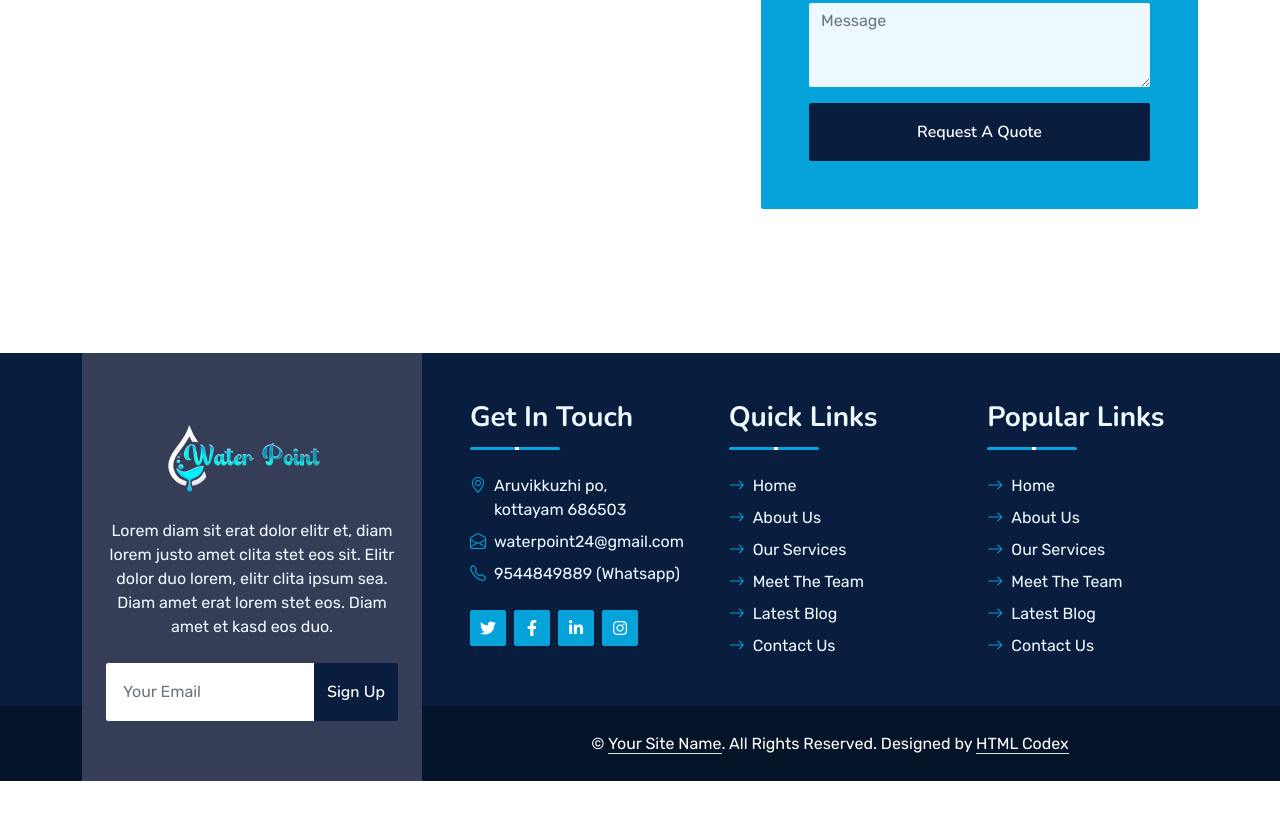
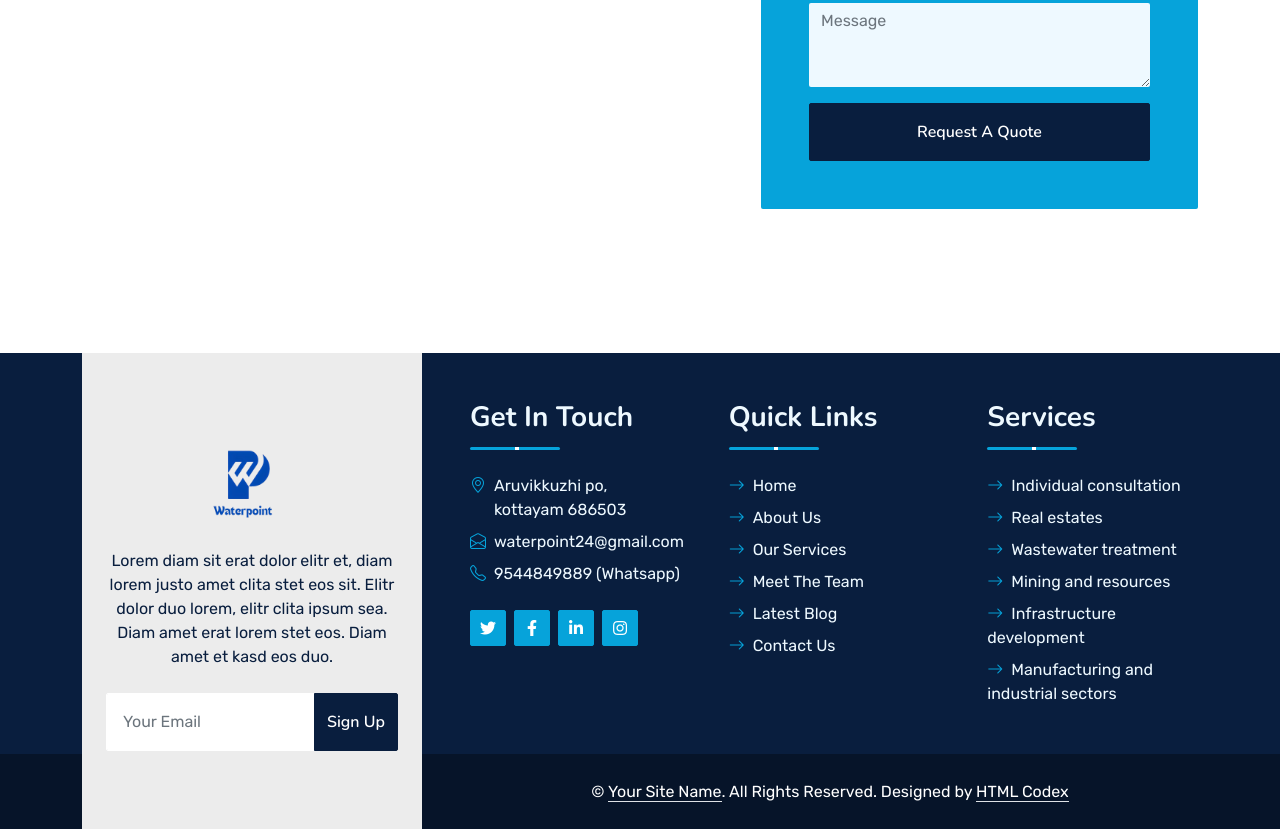
Before and after one commit to vinu-ux/spectra, a plain HTML site: page index.html in a window 1280 px wide. Shown: the part 2949-3778 px from the top of the page. Before the commit the page ends 3730 px from the top, so only its background shows below. Drawn offline with nearby package versions, Linux system fonts and the light colour scheme.

Commit message:
index footer alignment started

```diff
--- a/index.html
+++ b/index.html
@@ -3,7 +3,7 @@
 
 <head>
     <meta charset="utf-8">
-    <title>Startup - Startup Website Template</title>
+    <title>Water Point</title>
     <meta content="width=device-width, initial-scale=1.0" name="viewport">
     <meta content="Free HTML Templates" name="keywords">
     <meta content="Free HTML Templates" name="description">
@@ -342,11 +342,11 @@
         <div class="container">
             <div class="row gx-5">
                 <div class="col-lg-4 col-md-6 footer-about">
-                    <div class="d-flex flex-column align-items-center justify-content-center text-center h-100 p-4" style="background-color: #353d57;">
+                    <div class="d-flex flex-column align-items-center justify-content-center text-center h-100 p-4" style="background-color: #ececec;">
                         <a href="index.html" class="navbar-brand">
-                <img style="height: 5rem; width: 100%;" src="./img/image.png" alt="">
+                <img style="height: 5.8rem; width: 100%;" src="./img/bg1.png" alt="">
                         </a>
-                        <p class="mt-3 mb-4">Lorem diam sit erat dolor elitr et, diam lorem justo amet clita stet eos sit. Elitr dolor duo lorem, elitr clita ipsum sea. Diam amet erat lorem stet eos. Diam amet et kasd eos duo.</p>
+                        <p class="text-dark mt-3 mb-4">Lorem diam sit erat dolor elitr et, diam lorem justo amet clita stet eos sit. Elitr dolor duo lorem, elitr clita ipsum sea. Diam amet erat lorem stet eos. Diam amet et kasd eos duo.</p>
                         <form action="">
                             <div class="input-group">
                                 <input type="text" class="form-control border-white p-3" placeholder="Your Email">
@@ -395,15 +395,15 @@
                         </div>
                         <div class="col-lg-4 col-md-12 pt-0 pt-lg-5 mb-5">
                             <div class="section-title section-title-sm position-relative pb-3 mb-4">
-                                <h3 class="text-light mb-0">Popular Links</h3>
+                                <h3 class="text-light mb-0">Services</h3>
                             </div>
                             <div class="link-animated d-flex flex-column justify-content-start">
-                                <a class="text-light mb-2" href="#"><i class="bi bi-arrow-right text-primary me-2"></i>Home</a>
-                                <a class="text-light mb-2" href="#"><i class="bi bi-arrow-right text-primary me-2"></i>About Us</a>
-                                <a class="text-light mb-2" href="#"><i class="bi bi-arrow-right text-primary me-2"></i>Our Services</a>
-                                <a class="text-light mb-2" href="#"><i class="bi bi-arrow-right text-primary me-2"></i>Meet The Team</a>
-                                <a class="text-light mb-2" href="#"><i class="bi bi-arrow-right text-primary me-2"></i>Latest Blog</a>
-                                <a class="text-light" href="#"><i class="bi bi-arrow-right text-primary me-2"></i>Contact Us</a>
+                                <a class="text-light mb-2" href="#"><i class="bi bi-arrow-right text-primary me-2"></i>Individual consultation</a>
+                                <a class="text-light mb-2" href="#"><i class="bi bi-arrow-right text-primary me-2"></i>Real estates</a>
+                                <a class="text-light mb-2" href="#"><i class="bi bi-arrow-right text-primary me-2"></i>Wastewater treatment</a>
+                                <a class="text-light mb-2" href="#"><i class="bi bi-arrow-right text-primary me-2"></i>Mining and resources</a>
+                                <a class="text-light mb-2" href="#"><i class="bi bi-arrow-right text-primary me-2"></i>Infrastructure development</a>
+                                <a class="text-light" href="#"><i class="bi bi-arrow-right text-primary me-2"></i>Manufacturing and industrial sectors</a>
                             </div>
                         </div>
                     </div>
```
Also changed, not shown: about.html (+1 -1 lines), contact.html (+1 -1 lines), service.html (+2 -2 lines).
